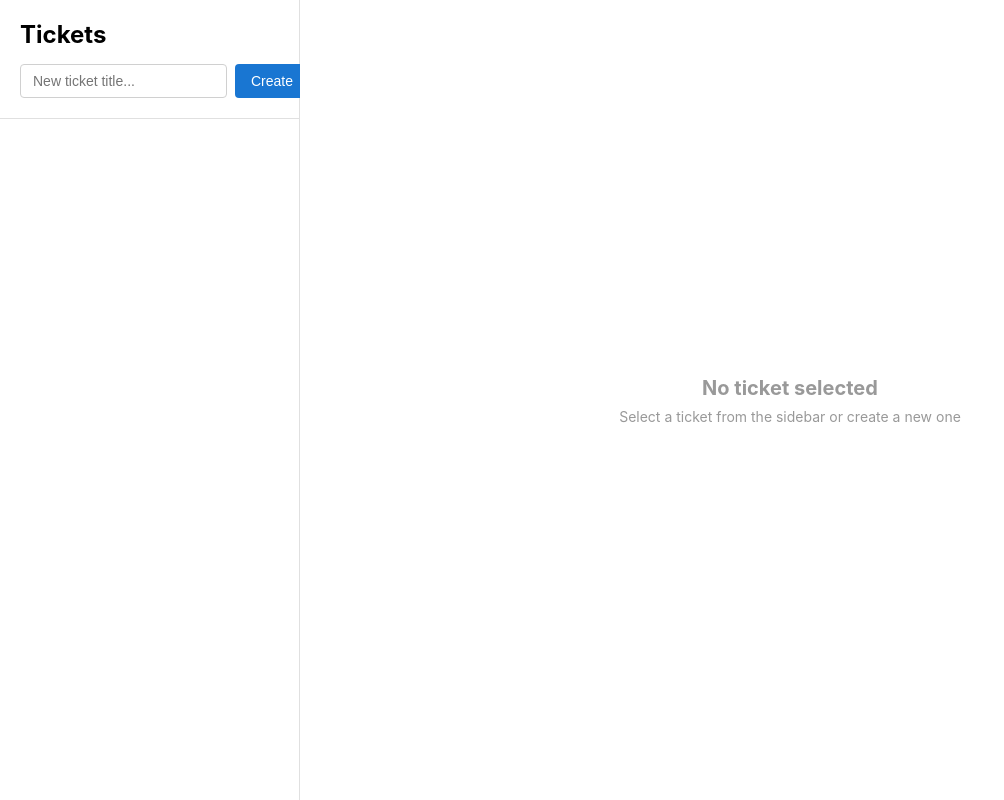
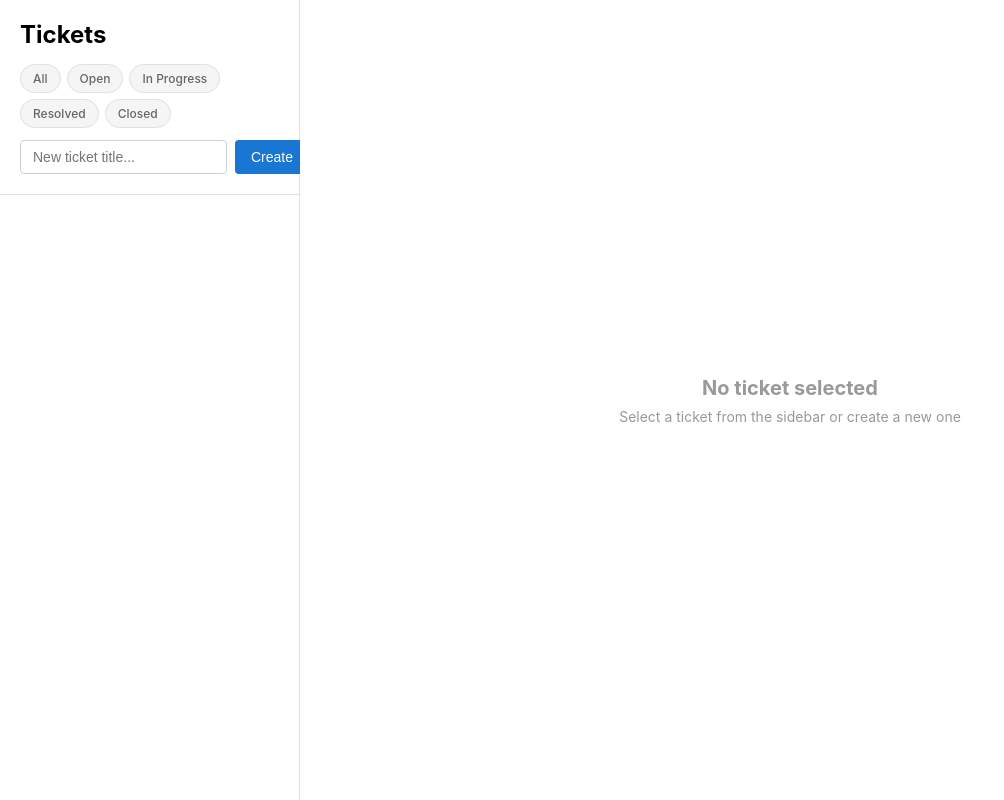
Before and after one commit to srjain92/databricks-ticketing-system, a Flask app: template templates/tickets.html in a window 1280 px wide. Shown: the whole page, without its empty margins (0-1004 px from the left). Run offline with Flask 3, Linux system fonts and the light colour scheme; the template is opened without the code that fills it, so the values that code supplies are empty.

Commit message:
Fix: Ensure filter buttons HTML and CSS are present, preserve status in ticket links

```diff
--- a/templates/tickets.html
+++ b/templates/tickets.html
@@ -54,6 +54,32 @@
         }
         .create-ticket-form button:hover {
             background-color: #1565c0;
+        }
+        .filter-buttons {
+            display: flex;
+            gap: 6px;
+            margin-bottom: 12px;
+            flex-wrap: wrap;
+        }
+        .filter-btn {
+            padding: 6px 12px;
+            background-color: #f5f5f5;
+            color: #666;
+            border: 1px solid #e0e0e0;
+            border-radius: 16px;
+            cursor: pointer;
+            font-size: 12px;
+            font-weight: 500;
+            text-decoration: none;
+            transition: all 0.2s;
+        }
+        .filter-btn:hover {
+            background-color: #e8e8e8;
+        }
+        .filter-btn.active {
+            background-color: #1976d2;
+            color: white;
+            border-color: #1976d2;
         }
         .ticket-list {
             flex: 1;
@@ -242,6 +268,13 @@
     <div class="sidebar">
         <div class="sidebar-header">
             <h1>Tickets</h1>
+            <div class="filter-buttons">
+                <a href="/?status=all" class="filter-btn {% if status_filter == 'all' %}active{% endif %}">All</a>
+                <a href="/?status=open" class="filter-btn {% if status_filter == 'open' %}active{% endif %}">Open</a>
+                <a href="/?status=in_progress" class="filter-btn {% if status_filter == 'in_progress' %}active{% endif %}">In Progress</a>
+                <a href="/?status=resolved" class="filter-btn {% if status_filter == 'resolved' %}active{% endif %}">Resolved</a>
+                <a href="/?status=closed" class="filter-btn {% if status_filter == 'closed' %}active{% endif %}">Closed</a>
+            </div>
             <form class="create-ticket-form" action="/tickets" method="POST">
                 <input type="text" name="title" placeholder="New ticket title..." required>
                 <button type="submit">Create</button>
```
